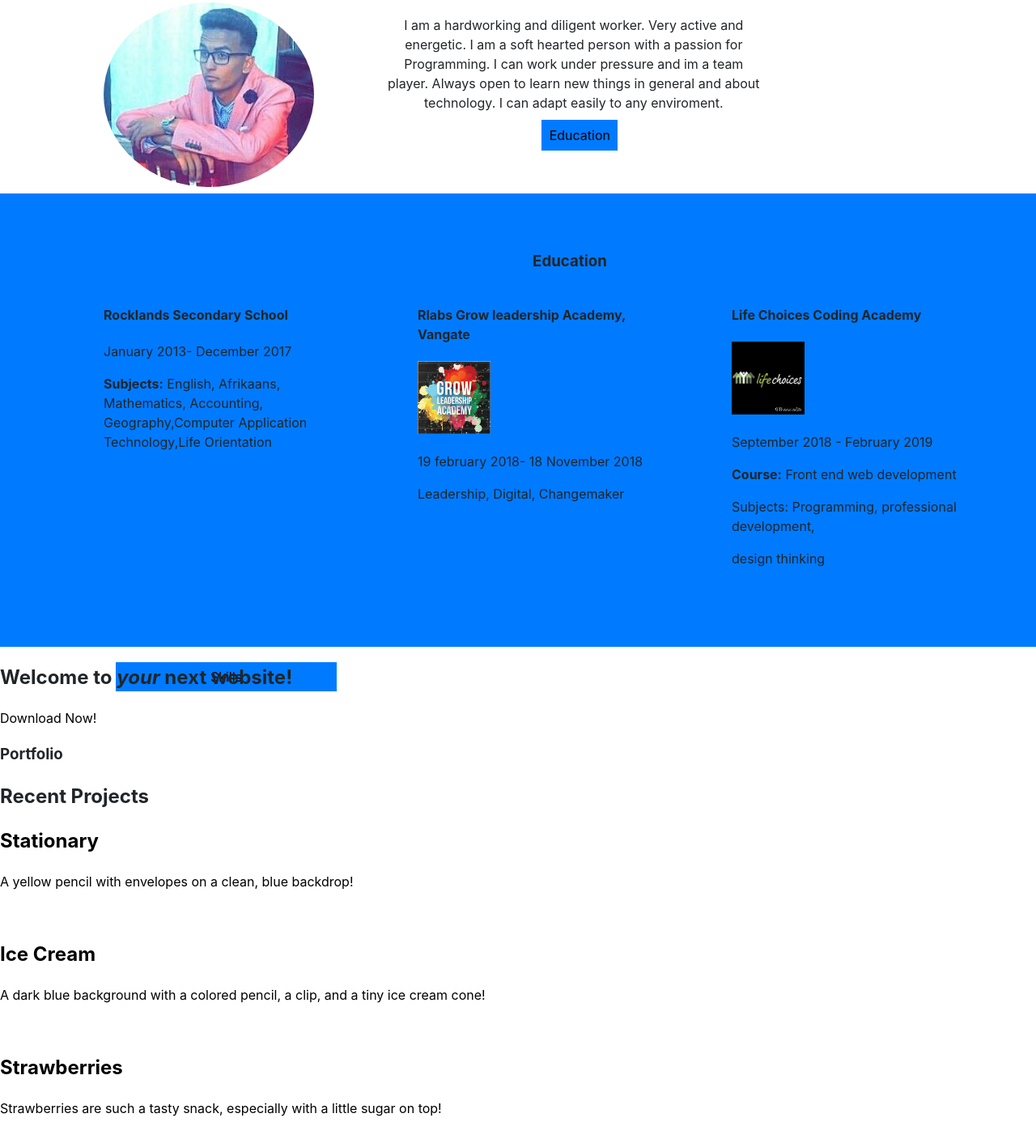
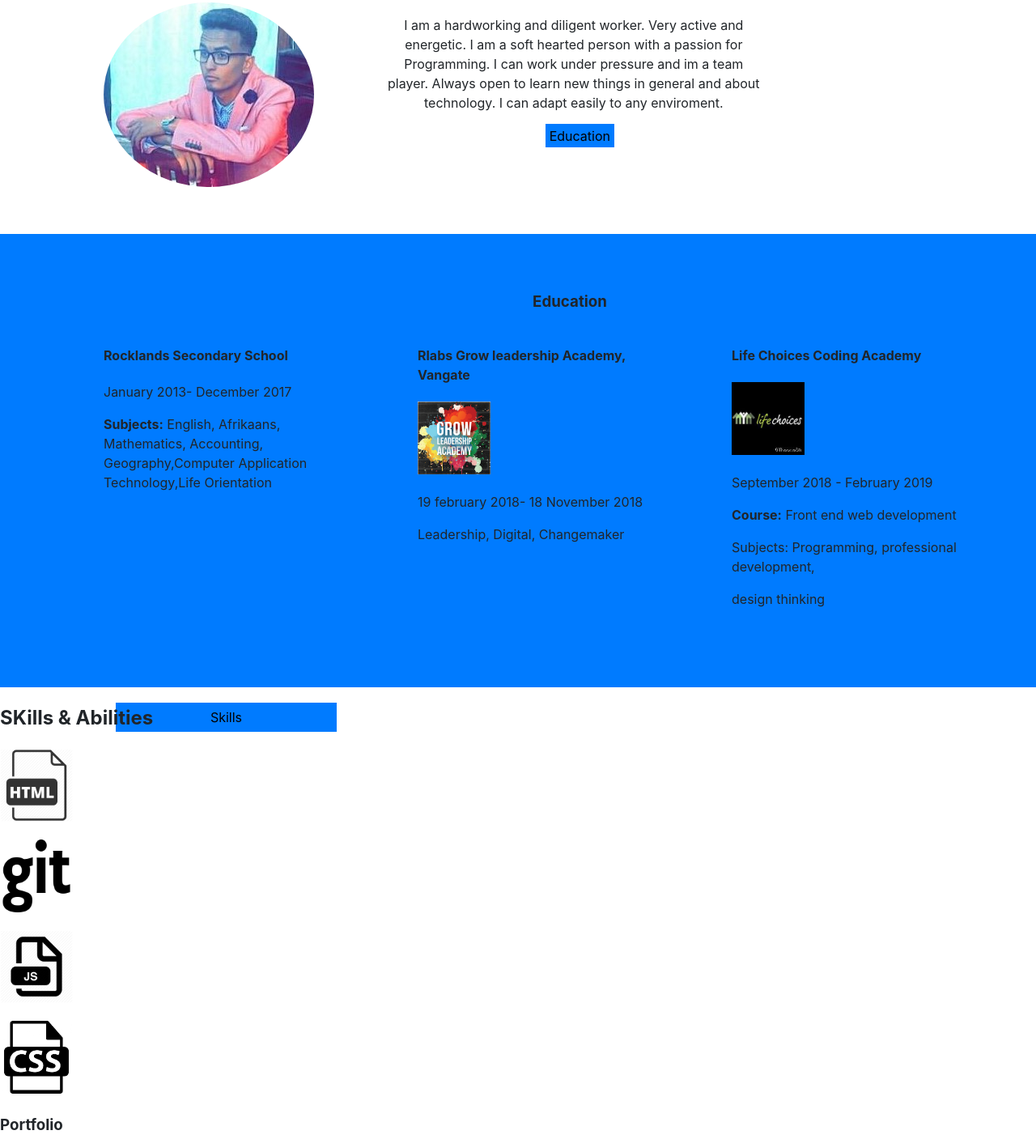
Before and after one commit to Danielmhawes/daniel-hawes-cv, a plain HTML site: page index.html in a window 1280 px wide. Shown: the part 1111-2518 px from the top of the page at 81% size. Drawn offline with nearby package versions, Linux system fonts and the light colour scheme; files that its build step writes are made by us from their sources; a script that the page names is missing; files whose address does not match are found by name.

Commit message:
change my button hover size

```diff
--- a/index.html
+++ b/index.html
@@ -124,10 +124,11 @@
           <!-- Callout -->
           <section class="callout">
             <div class="container text-center">
-              <h2 class="mx-auto mb-5">Welcome to
-                <em>your</em>
-                next website!</h2>
-              <a class="btn btn-primary btn-xl" href="https://startbootstrap.com/template-overviews/stylish-portfolio/">Download Now!</a>
+              <h2> SKills & Abilities</h2>
+              <p> <img src="img/html.png" alt="html"width="90px" height="90px"></p>
+              <p><img src="img/git.png" alt="git" width="90px" height="90px"></p>
+              <p><img src="img/js.png" alt="js" width="90px" height="90px"></p>
+              <p><img src="img/css.jpg" alt="css" width="90px" height="90px"></p>
             </div>
           </section>
 
--- a/sass/main.scss
+++ b/sass/main.scss
@@ -130,18 +130,18 @@
 
 
   .section1{
-      height: 350px;
+      height: 400px;
       text-align: center;
       margin-left: 10%;
   }
   .btn-edu{
     background-color: #007bff;
-    padding: 2%;
+    padding: 1%;
     top:0px;
     margin-left: 15px;
   }
   .btn-edu:hover{
-    padding: 3%;
+    padding: 2%;
     transition: 0.8s ease-in-out;
   }
 
```
Also changed, not shown: css/main.css.
